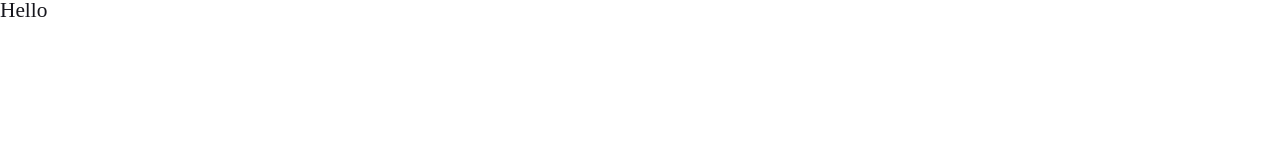
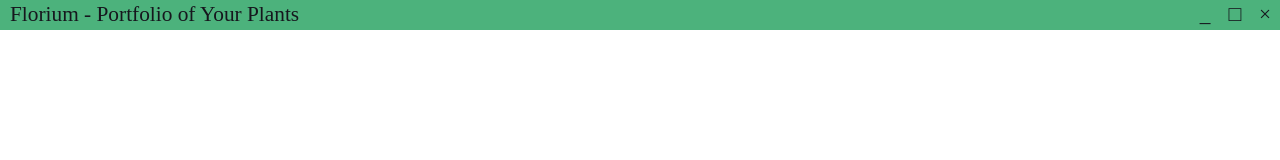
Before and after one commit to ColeyG/garduino-webapp, an Electron app: page public/index.html in a window 1280 px wide. Drawn offline with Linux system fonts and the light colour scheme; a web font is replaced by a local one.

Commit message:
Update Top Bar

```diff
--- a/compiled/bundle.css
+++ b/compiled/bundle.css
@@ -1,2 +1,2 @@
 a,abbr,acronym,address,applet,article,aside,audio,b,big,blockquote,body,canvas,caption,center,cite,code,dd,del,details,dfn,div,dl,dt,em,embed,fieldset,figcaption,figure,footer,form,h1,h2,h3,h4,h5,h6,header,hgroup,html,i,iframe,img,ins,kbd,label,legend,li,mark,menu,nav,object,ol,output,p,pre,q,ruby,s,samp,section,small,span,strike,strong,sub,summary,sup,table,tbody,td,tfoot,th,thead,time,tr,tt,u,ul,var,video{margin:0;padding:0;border:0;font-size:100%;font:inherit;vertical-align:baseline}article,aside,details,figcaption,figure,footer,header,hgroup,menu,nav,section{display:block}body{line-height:1}ol,ul{list-style:none}blockquote,q{quotes:none}blockquote:after,blockquote:before,q:after,q:before{content:"";content:none}table{border-collapse:collapse;border-spacing:0}
-.sr-only{position:absolute!important;height:1px;width:1px;overflow:hidden;clip:rect(1px 1px 1px 1px);clip:rect(1px,1px,1px,1px)}@font-face{font-family:montserrat;src:url(fonts/Montserrat-Regular.otf)}h1,h2,p{color:#16161d;font-size:16pt;font-weight:400;font-family:montserrat}
+.sr-only{position:absolute!important;height:1px;width:1px;overflow:hidden;clip:rect(1px 1px 1px 1px);clip:rect(1px,1px,1px,1px)}@font-face{font-family:montserrat;src:url(fonts/Montserrat-Regular.otf)}a,h1,h2,p{color:#16161d;font-size:16pt;font-weight:400;font-family:montserrat}.primary-bar{background-color:#4cb27c;box-sizing:border-box;width:100%;display:-webkit-box;display:flex;-webkit-box-pack:justify;justify-content:space-between;-webkit-box-align:center;align-items:center;cursor:move;-webkit-user-select:none;-webkit-app-region:drag}.primary-bar h1{margin:0 10px}.primary-bar ul{height:100%;-webkit-box-pack:start;justify-content:flex-start;-webkit-box-orient:horizontal;-webkit-box-direction:normal;flex-direction:row;-webkit-app-region:no-drag}.primary-bar ul,.primary-bar ul li a{display:-webkit-box;display:flex;-webkit-box-align:center;align-items:center}.primary-bar ul li a{-webkit-box-pack:center;justify-content:center;width:30px;height:30px;cursor:pointer;text-decoration:none;text-align:center;-webkit-transition:.2s;transition:.2s}.primary-bar ul li a:hover{background-color:#ffa37c}
--- a/public/index.html
+++ b/public/index.html
@@ -10,7 +10,14 @@
 </head>
 
 <body>
-  <h1>Hello</h1>
+  <section class="primary-bar">
+    <h1>Florium - Portfolio of Your Plants</h1>
+    <ul>
+      <li><a href="#">_</a></li>
+      <li><a href="#">□</a></li>
+      <li><a href="#">×</a></li>
+    </ul>
+  </section>
   <script src="../compiled/bundle.js"></script>
 </body>
 
--- a/styles/main.scss
+++ b/styles/main.scss
@@ -21,6 +21,44 @@ $black: #16161d;
 
 h1,
 h2,
-p {
+p,
+a {
   @include montserrat();
 }
+
+.primary-bar {
+  background-color: $green;
+  box-sizing: border-box;
+  width: 100%;
+  display: flex;
+  justify-content: space-between;
+  align-items: center;
+  cursor: move;
+  -webkit-user-select: none;
+  -webkit-app-region: drag;
+  h1 {
+    margin: 0 10px;
+  }
+  ul {
+    height: 100%;
+    display: flex;
+    justify-content: flex-start;
+    align-items: center;
+    flex-direction: row;
+    -webkit-app-region: no-drag;
+    li a {
+      display: flex;
+      justify-content: center;
+      align-items: center;
+      width: 30px;
+      height: 30px;
+      cursor: pointer;
+      text-decoration: none;
+      text-align: center;
+      transition: 0.2s;
+      &:hover {
+        background-color: $salmon;
+      }
+    }
+  }
+}
```
